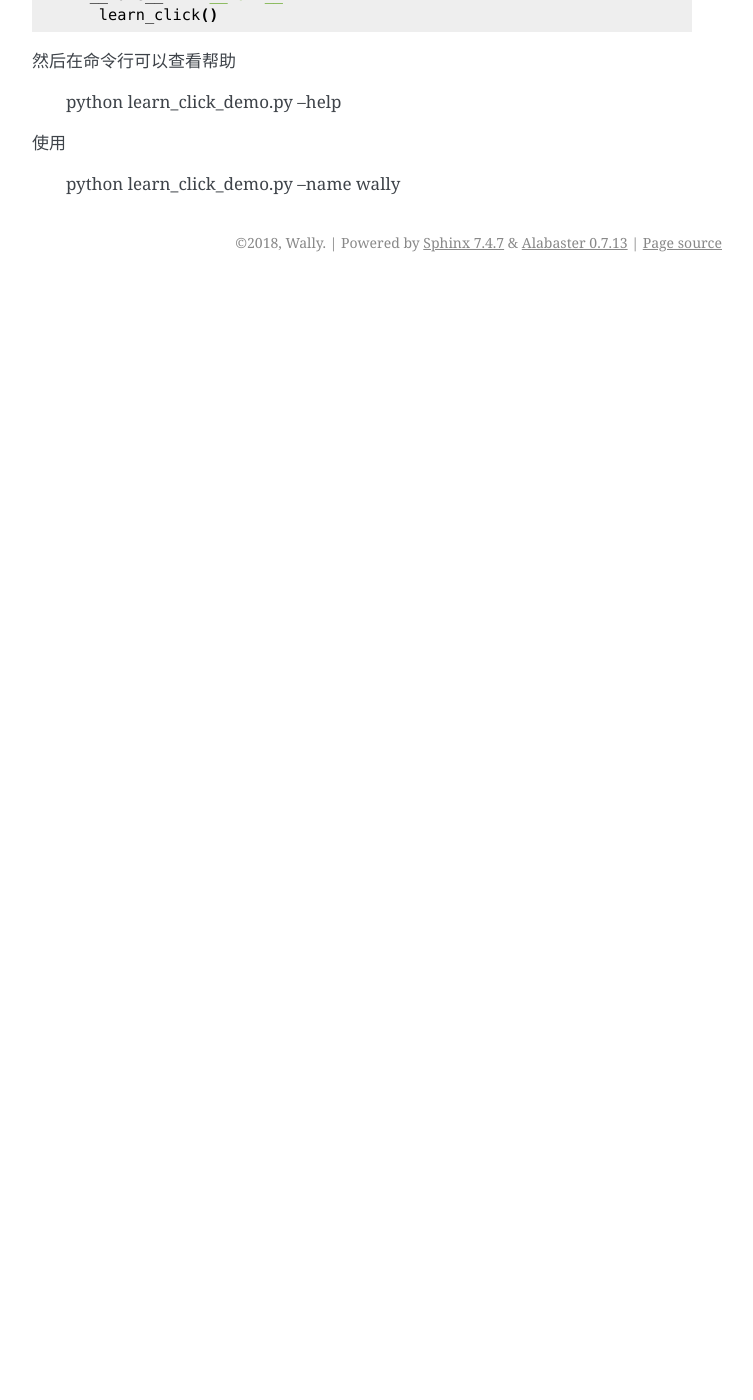
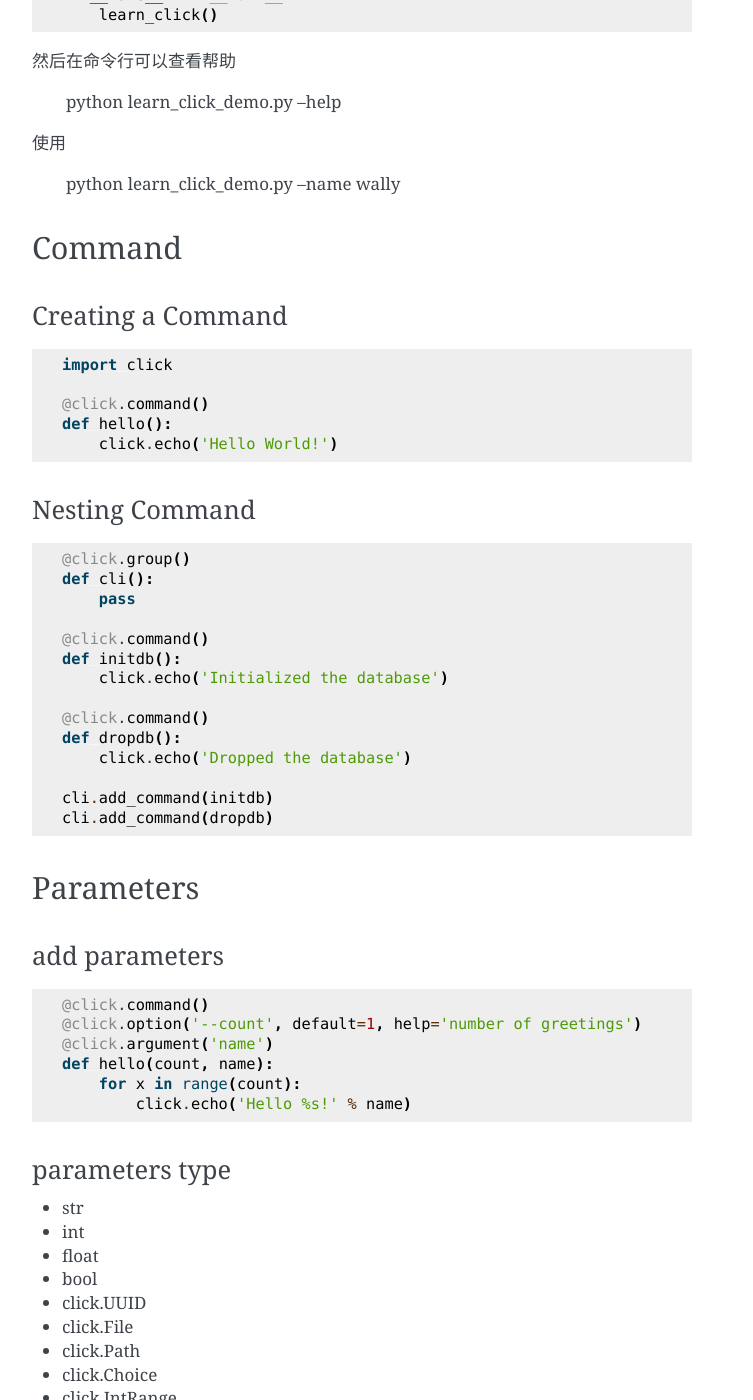
Before and after one commit to SDWally/dop, a Sphinx documentation site: the page built from docs/lookpy/learn_click.rst, in a window 1280 px wide and 1400 px high, scrolled down 546 px. Shown: the whole window, without its empty margins (388-1141 px from the left). Built offline with Sphinx 7.4.7, drawn with Linux system fonts in a browser that asks for light colours; before the commit the page ends 900 px from its top, so only the background shows below that; some of the changed text lies outside the part shown.

Commit message:
update click

```diff
--- a/docs/lookpy/learn_click.rst
+++ b/docs/lookpy/learn_click.rst
@@ -35,3 +35,99 @@ python快速创建命令行的一个第三方模块
 ::
 
 　　python learn_click_demo.py --name wally
+
+Command
+----------
+
+Creating a Command
+~~~~~~~~~~~~~~~~~~~~~
+::
+
+    import click
+
+    @click.command()
+    def hello():
+        click.echo('Hello World!')
+
+
+Nesting Command
+~~~~~~~~~~~~~~~~~
+::
+
+    @click.group()
+    def cli():
+        pass
+
+    @click.command()
+    def initdb():
+        click.echo('Initialized the database')
+
+    @click.command()
+    def dropdb():
+        click.echo('Dropped the database')
+
+    cli.add_command(initdb)
+    cli.add_command(dropdb)
+
+Parameters
+-----------
+
+add parameters
+~~~~~~~~~~~~~~~~~
+::
+
+    @click.command()
+    @click.option('--count', default=1, help='number of greetings')
+    @click.argument('name')
+    def hello(count, name):
+        for x in range(count):
+            click.echo('Hello %s!' % name)
+
+parameters type
+~~~~~~~~~~~~~~~~~
+
+- str
+- int
+- float
+- bool
+- click.UUID
+- click.File
+- click.Path
+- click.Choice
+- click.IntRange
+- click.FloatRange
+- click.DateTime
+
+parameters name
+~~~~~~~~~~~~~~~~
+- For an option with ('-f', '--foo-bar'), the parameter name is foo_bar.
+
+- For an option with ('-x',), the parameter is x.
+
+- For an option with ('-f', '--filename', 'dest'), the parameter name is dest.
+
+- For an option with ('--CamelCaseOption',), the parameter is camelcaseoption.
+
+- For an arguments with (`foogle`), the parameter name is foogle.
+
+Options
+---------
+
+Name Options
+~~~~~~~~~~~~~~
+
+Example A
+::
+
+    @click.command()
+    @click.option('-s', '--string-to-echo')
+    def echo(string_to_echo):
+        click.echo(string_to_echo)
+
+Example B
+::
+
+    @click.command()
+    @click.option('-s', '--string-to-echo', 'string')
+    def echo(string):
+        click.echo(string)
```
Also changed, not shown: other parts of docs/lookpy/learn_click.rst (+1 -1 lines).
